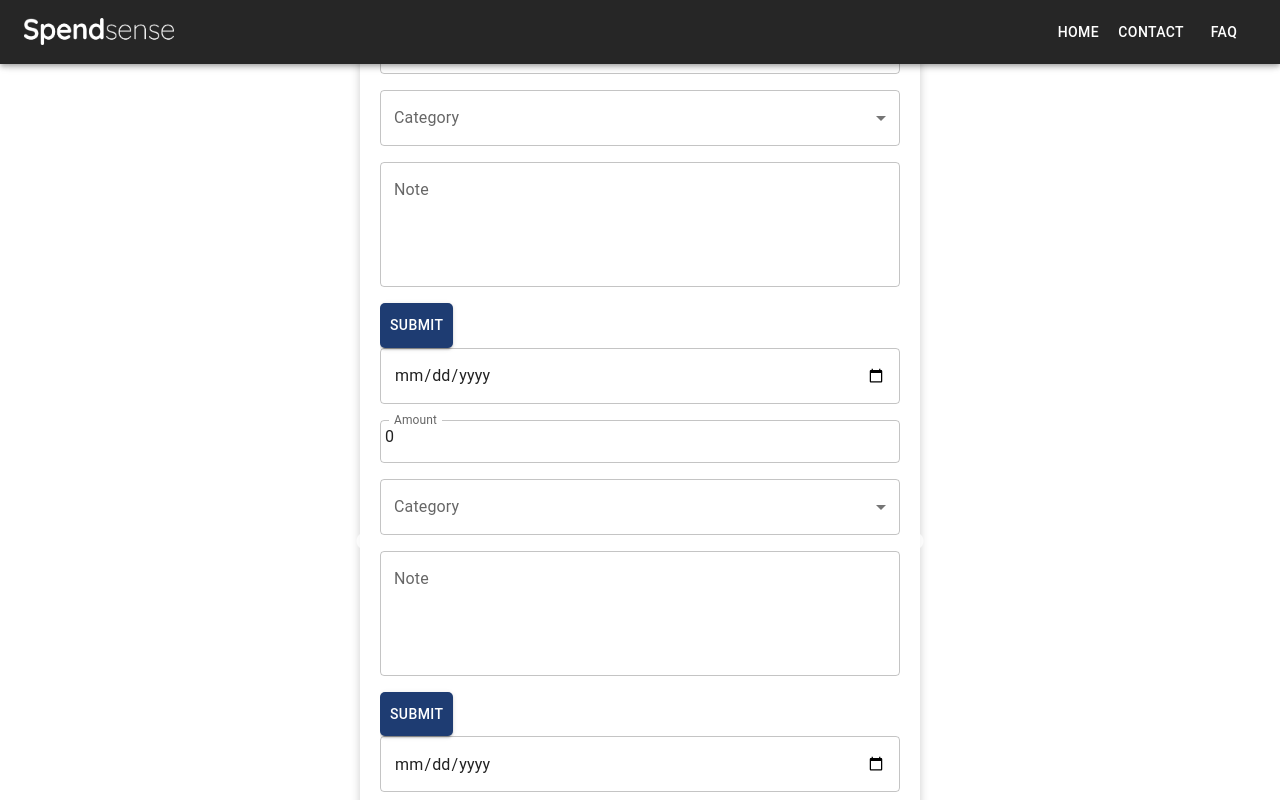
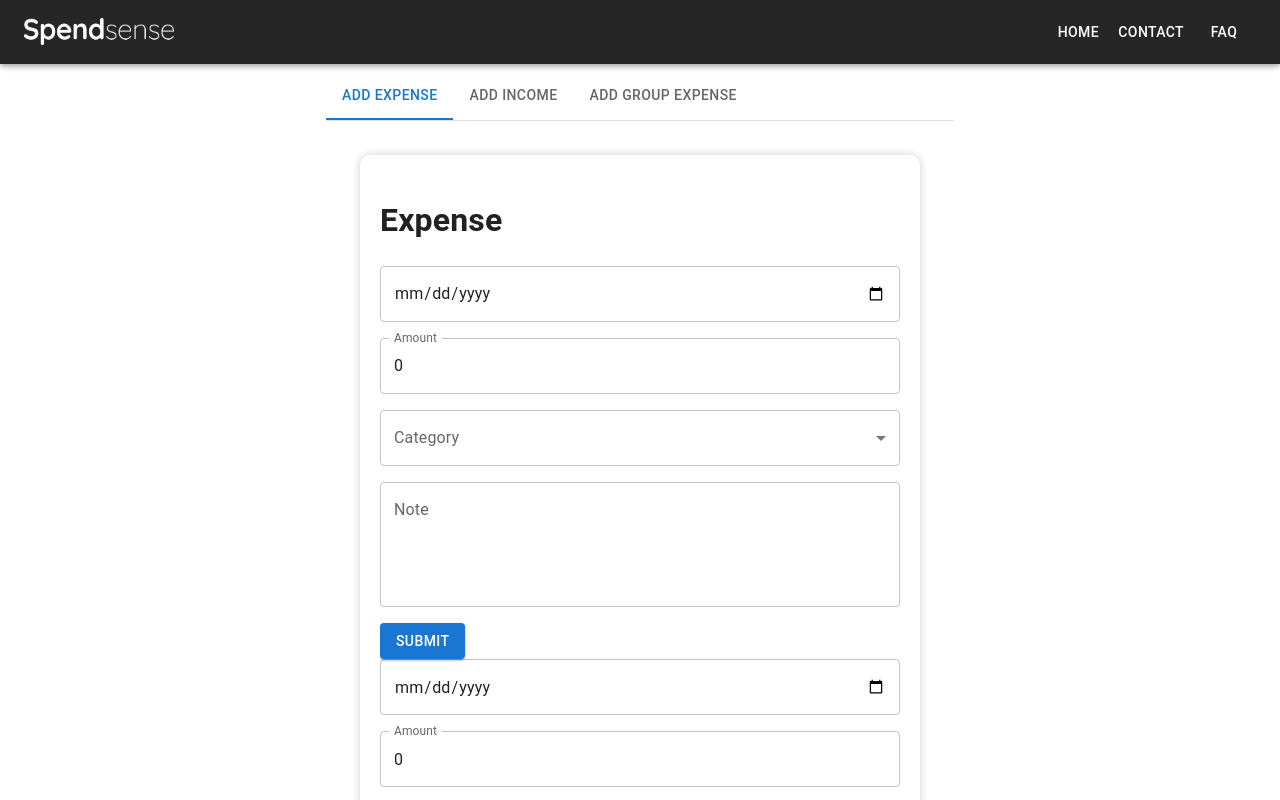
Before and after one commit to sagarshah97/spendsense, a React (Create React App) app in the folder frontend/: page /addTransaction in a window 1280 px wide. Shown: the top 800 px of the page. Built offline with nearby package versions, Linux system fonts and the light colour scheme.

Commit message:
updated CSS

```diff
--- a/frontend/src/styles/AddTransaction.css
+++ b/frontend/src/styles/AddTransaction.css
@@ -1,8 +1,8 @@
 .tracker-container {
   display: flex;
   justify-content: center;
-  align-items: center;
-  height: 100vh;
+  /* align-items: center; */
+  /* height: 100vh; */
 }
 
 .page-container {
@@ -22,14 +22,14 @@ label {
   margin-bottom: 5px;
 }
 
-input[type="number"],
+/* input[type="number"],
 textarea,
 select {
   margin-bottom: 10px;
   padding: 5px;
-}
+} */
 
-button[type="submit"] {
+/* button[type="submit"] {
   padding: 10px;
   background-color: #1e3c72;
   color: #ffffff;
@@ -40,4 +40,4 @@ button[type="submit"] {
 
 button[type="submit"]:hover {
   background-color: #0b1c3b;
-}
+} */
```
